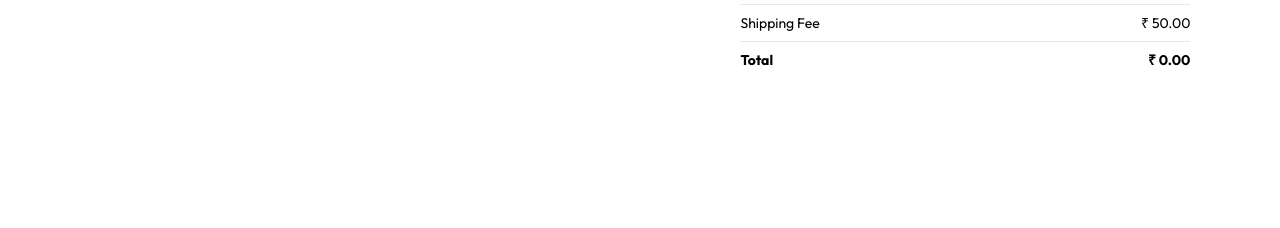
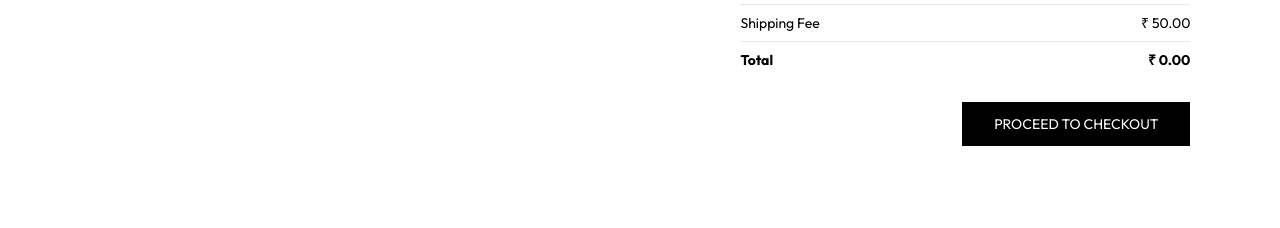
Before and after one commit to anonymous316somil/ecommerce-app, a React (Vite) app in the folder frontend/: page /cart in a window 1280 px wide. Shown: the part 405-633 px from the top of the page. Built offline with nearby package versions, Linux system fonts and the light colour scheme; grey boxes are pictures that could not be loaded.

Commit message:
Add proceed to checkout button

```diff
--- a/frontend/src/pages/Cart.jsx
+++ b/frontend/src/pages/Cart.jsx
@@ -59,7 +59,10 @@
             <div className='flex justify-end my-20'>
                 <div className='w-full sm:w-[450px]'>
                     <CartTotal />
+                    <div className='w-full text-end'>
+                        <button className='bg-black text-white text-sm my-8 px-8 py-3'>PROCEED TO CHECKOUT</button>
 
+                    </div>
                 </div>
 
             </div>
```
